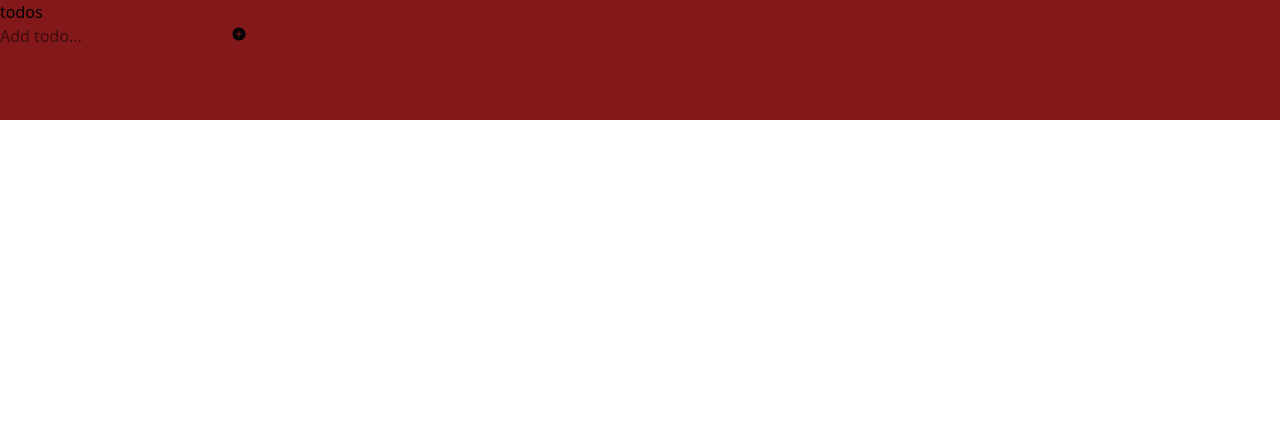
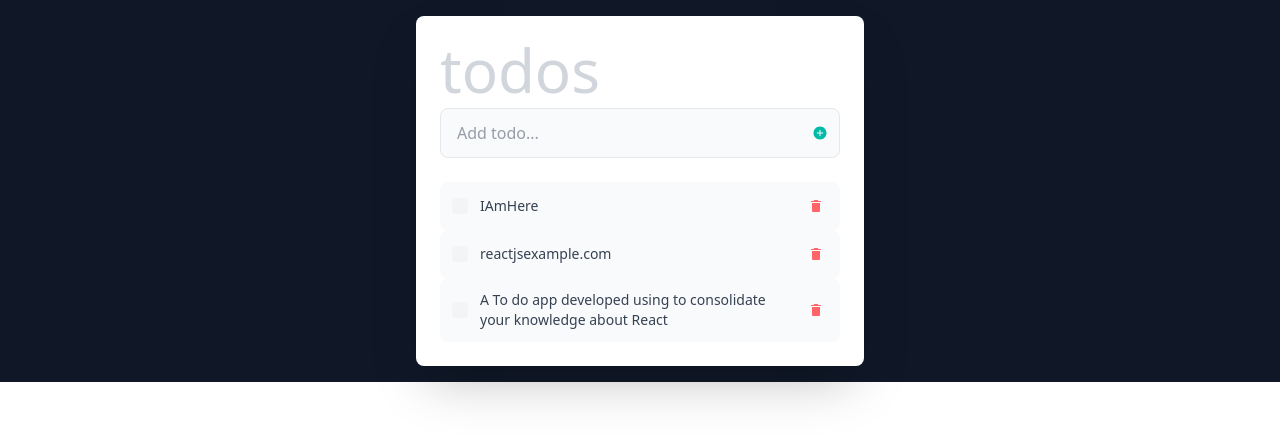
Before and after one commit to Ofallbrains/To_Do-React, a React (Vite) app: page / in a window 1280 px wide. Shown: the top 440 px of the page. Built offline with nearby package versions, Linux system fonts and the light colour scheme.

Commit message:
React todo app

```diff
--- a/src/Form.tsx
+++ b/src/Form.tsx
@@ -1,5 +1,5 @@
 import React, { useState } from 'react';
-import { IoIosAddCircle } from "react-icons/io";
+import { IoIosAddCircle, IoMdTrash } from "react-icons/io";
 
 interface Todo {
     id: number;
@@ -17,7 +17,7 @@ const Form: React.FC = () => {
     const [newTodo, setNewTodo] = useState<string>('');
 
     const addTodo = (): void => {
-        if (newTodo.trim() === '') {
+        if (newTodo.trim() !== '') {
             const todo: Todo = {
                 id: Date.now(),
                 text: newTodo.trim(),
@@ -45,22 +45,25 @@ const Form: React.FC = () => {
     };
 
     return (
-        <div className='bg-red-900'>
+        <div className='className="min-h-screen bg-gray-900 flex items-center justify-center p-4'>
+            <div className="bg-white rounded-lg shadow-2xl w-full max-w-md p-6">
             <div>
-                <h1>todos</h1>
+                <h1 className="text-6xl font-light text-gray-300 mb-2">todos</h1>
             </div>
 
-            <div>
+            <div className="relative mb-6">
                 <input
                     type="text"
                     value={newTodo}
                     onChange={(e) => setNewTodo(e.target.value)}
                     onKeyPress={handleKeyPress}
                     placeholder='Add todo...'
+                    className="w-full px-4 py-3 text-gray-700 bg-gray-50 border border-gray-200 rounded-lg focus:outline-none focus:ring-2 focus:ring-teal-400 focus:border-transparent pr-12"
                 />
 
                 <button
                     onClick={addTodo}
+                    className="absolute right-3 top-1/2 transform -translate-y-1/2 text-teal-500 hover:text-teal-600 focus:outline-none"
                 >   <IoIosAddCircle /></button>
             </div>
 
@@ -68,13 +71,13 @@ const Form: React.FC = () => {
                 {todos.map((todo) => (
                     <div
                         key={todo.id}
-
+                        className="flex items-center gap-3 p-3 bg-gray-50 rounded-lg hover:bg-gray-100 transition-colors"
                     >
                         <input
                             type='checked'
                             checked={todo.completed}
                             onChange={() => toggleTodo(todo.id)}
-
+                            className="w-4 h-4 text-teal-600 bg-gray-100 border-gray-300 rounded focus:ring-teal-500 focus:ring-2"
                         />
 
                         <span
@@ -83,17 +86,23 @@ const Form: React.FC = () => {
                                     : 'text-gray-700'
                                 }`}
                         >
-
+                            {todo.text}
                         </span>
+                        <button
+                            onClick={() => deleteTodo(todo.id)}
+                            className="text-red-400 hover:text-red-600 focus:outline-none p-1"
+                        >
+                            < IoMdTrash />
+                        </button>
                     </div>
                 ))}
             </div>
+
+</div>
         </div>
     )
 }
 
 
 
-
-
 export default Form;
```
